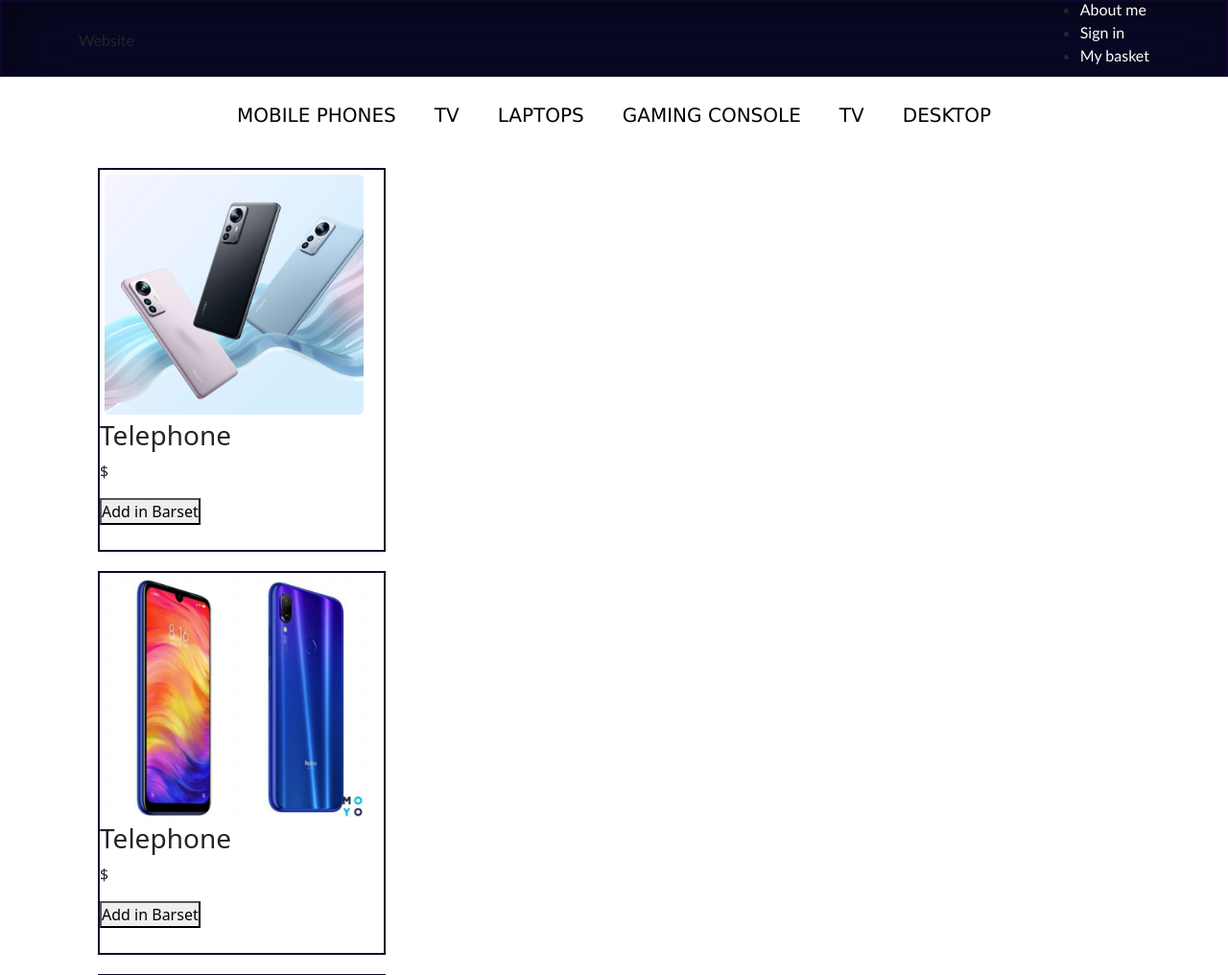
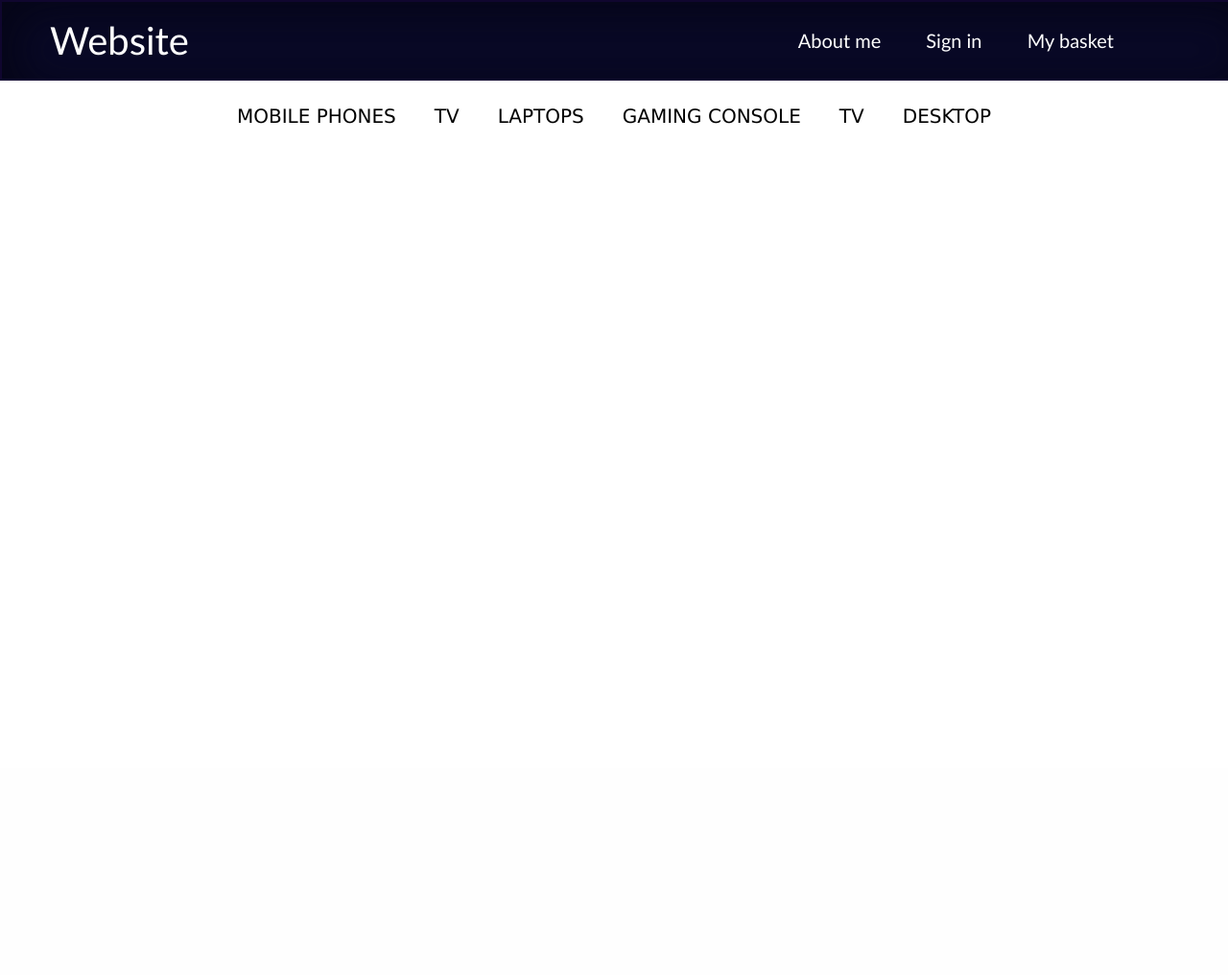
Before and after one commit to AlexandroMal/Website_OnlineStore, a Django app: page / in a window 1280 px wide. Shown: the top 1016 px of the page at 96% size. After the commit the page ends 129 px from the top, so only its background shows below. Run offline with Django 4.2, Linux system fonts and the light colour scheme.

Commit message:
slightly changed the structure

```diff
--- a/webstore/templates/webstore/base.html
+++ b/webstore/templates/webstore/base.html
@@ -4,7 +4,6 @@
 <head>
     <meta charset="UTF-8">
     <title>{{title}}</title>
-    <link href="https://cdn.jsdelivr.net/npm/bootstrap@5.3.0-alpha1/dist/css/bootstrap.min.css" rel="stylesheet" integrity="sha384-GLhlTQ8iRABdZLl6O3oVMWSktQOp6b7In1Zl3/Jr59b6EGGoI1aFkw7cmDA6j6gD" crossorigin="anonymous">
     <link rel="stylesheet" href="{% static 'webstore/css/styles.css' %}", type="text/css">
         {% block head %}
 
@@ -12,19 +11,22 @@
 
 </head>
     <body>
-        <header class="header">
+        <header>
             <nav class="container">
-                <a href="{% url 'home_page' %}" class="navbar-brand">Website</a>
-                <ul class="navbar-menu">
-                    <li><a href="#">About me</a></li>
-                    <li><a href='{% url "login_page" %}'>Sign in</a></li>
-                    <li><a href="#">My basket</a></li>
-                </ul>
+                <div class="logo_menu">
+                    <a href="{% url 'home_page' %}" class="navbar-brand">Website</a>
+                </div>
+
+                <div class="top_menu">
+                    <ul>
+                        <li><a href="#">About me</a></li>
+                        <li><a href='{% url "login_page" %}'>Sign in</a></li>
+                        <li><a href="#">My basket</a></li>
+                    </ul>
+                </div>
             </nav>
         </header>
         {% block content %}
 
         {% endblock %}
-        <script src="https://cdn.jsdelivr.net/npm/bootstrap@5.3.0-alpha1/dist/js/bootstrap.bundle.min.js" integrity="sha384-w76AqPfDkMBDXo30jS1Sgez6pr3x5MlQ1ZAGC+nuZB+EYdgRZgiwxhTBTkF7CXvN" crossorigin="anonymous"></script>
-    </body>
 </html>
--- a/webstore/templates/webstore/index.html
+++ b/webstore/templates/webstore/index.html
@@ -10,7 +10,7 @@
 {% block content %}
 </head>
     <body>
-        <nav class="container">
+        <nav class="nav_menu">
             <ul class="main-menu" >
                 <li><a href="#"></a>MOBILE PHONES</li>
                 <li><a href="#"></a>TV</li>
@@ -21,39 +21,23 @@
             </ul>
         </nav>
             <article class="article">
-                <div class="container">
+                <div class="body">
+
+                    {% for a in announcement %}
+
                     <div class="devices">
-                        <div class="cards_image">
-                            <img src="/static/webstore/images/csm_xiaomi.png" alt="">
-                        </div>
-                        <h3>Telephone</h3>
-                        <p>$</p>
+                        <a href="#">
+                            <div class="cards_image">
+                                <img src="{{ a.img_full.url }}" alt="{{a.title}}">
+                            </div>
+                            <h3>{{a.title}}</h3>
+                            <p>{{a.price}} ₴</p>
+                        </a>
                         <button>Add in Barset</button>
                     </div>
-                    <div class="devices">
-                        <div class="cards_image">
-                            <img src="/static/webstore/images/166432_1578649992_1.jpg" alt="">
-                        </div>
-                        <h3>Telephone</h3>
-                        <p>$</p>
-                        <button>Add in Barset</button>
-                    </div>
-                    <div class="devices">
-                        <div class="cards_image">
-                            <img src="#" alt="">
-                        </div>
-                        <h3>Telephone</h3>
-                        <p>$</p>
-                        <button>Add in Barset</button>
-                    </div>
-                    <div class="devices">
-                        <div class="cards_image">
-                            <img src="#" alt="">
-                        </div>
-                        <h3>Telephone</h3>
-                        <p>$</p>
-                        <button>Add in Barset</button>
-                    </div>
+                    {% endfor %}
+
+
              </div>
             </article>
 
--- a/webstore/templates/webstore/login.html
+++ b/webstore/templates/webstore/login.html
@@ -2,11 +2,12 @@
 {% load static %}
 
 {% block head %}
-<link rel="stylesheet" href="{% static 'webstore/css/login_style.css' %}", type="text/css">
+<link rel="stylesheet" href="{% static 'webstore/css/style_login.css' %}", type="text/css">
 {% endblock %}
 
 
 {% block content %}
+        <div class="login_container">
             <div class="box">
                 <form action="#" class="form">
                     <h2>Sign In</h2>
@@ -21,4 +22,5 @@
                     <input type="submit" value="Login">
                 </form>
             </div>
+        </div>
 {% endblock %}
```
